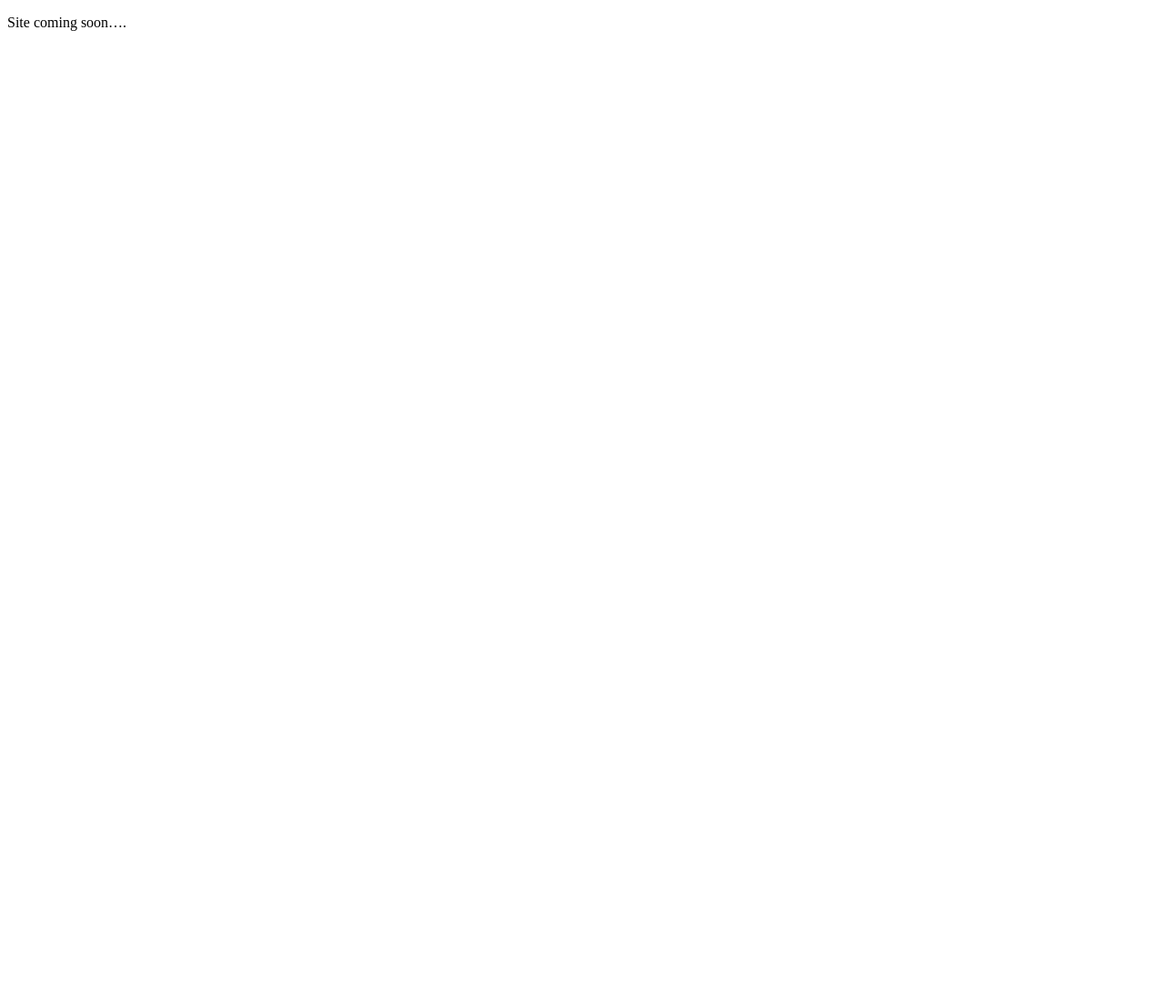
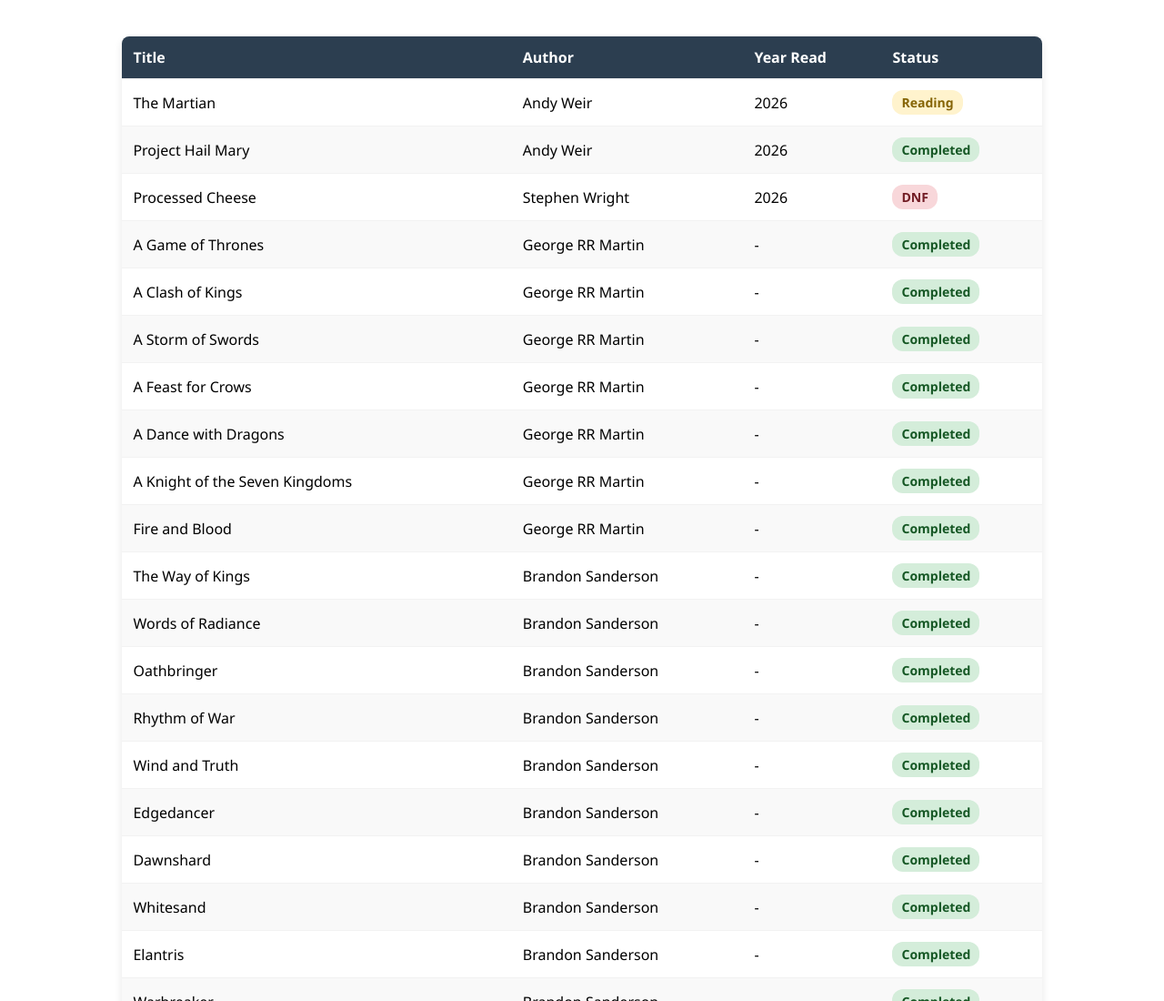
Before and after one commit to memmer-me/memmer.me, a plain HTML site: page index.html in a window 1280 px wide. Shown: the top 1100 px of the page at 91% size. Before the commit the page ends 800 px from the top, so only its background shows below. Drawn offline with Linux system fonts and the light colour scheme.

Commit message:
Add files via upload

```diff
--- /dev/null
+++ b/books.css
@@ -0,0 +1,58 @@
+* {
+    box-sizing: border-box;
+}
+
+body {
+    font-family: 'Segoe UI', sans-serif;
+}
+
+table {
+  width: 80%;
+  margin: 40px auto;
+  border-collapse: collapse;
+  box-shadow: 0 4px 8px rgba(0, 0, 0, 0.1);
+  border-radius: 8px;
+  overflow: hidden;
+}
+
+table thead tr {
+  background-color: #2c3e50;
+  color: white;
+  text-align: left;
+}
+
+table th, table td {
+  padding: 12px;
+  border-bottom: 1px solid #f2f2f2;
+}
+
+table tbody tr:nth-of-type(even) {
+  background-color: #f9f9f9;
+}
+
+table tbody tr:hover {
+  background-color: #f1f1f1;
+}
+
+.status {
+  padding: 4px 10px;
+  border-radius: 12px;
+  font-size: 14px;
+  font-weight: bold;
+  display: inline-block;
+}
+
+.completed {
+  background-color: #d4edda;
+  color: #155724;
+}
+
+.reading {
+  background-color: #fff3cd;
+  color: #856404;
+}
+
+.dnf {
+  background-color: #f8d7da;
+  color: #721c24;
+}
--- /dev/null
+++ b/books.js
@@ -0,0 +1,178 @@
+const books = [
+    {
+        title: "The Martian", author: "Andy Weir", year: "2026", status: "Reading"
+    },
+    {
+        title: "Project Hail Mary", author: "Andy Weir", year: "2026", status: "Completed"
+    },
+    {
+        title: "Processed Cheese", author: "Stephen Wright", year: "2026", status: "DNF"
+    },
+    {
+        title: "A Game of Thrones", author: "George RR Martin", year: "-", status: "Completed"
+    },
+    {
+        title: "A Clash of Kings", author: "George RR Martin", year: "-", status: "Completed"
+    },
+    {
+        title: "A Storm of Swords", author: "George RR Martin", year: "-", status: "Completed"
+    },
+    {
+        title: "A Feast for Crows", author: "George RR Martin", year: "-", status: "Completed",
+    },
+    {
+        title: "A Dance with Dragons", author: "George RR Martin", year: "-", status: "Completed"
+    },
+    {
+        title: "A Knight of the Seven Kingdoms", author: "George RR Martin", year: "-", status: "Completed"
+    },
+    {
+        title: "Fire and Blood", author: "George RR Martin", year: "-", status: "Completed"
+    },
+    {
+        title: "The Way of Kings", author: "Brandon Sanderson", year: "-", status: "Completed"
+    },
+    {
+        title: "Words of Radiance", author: "Brandon Sanderson", year: "-", status: "Completed"
+    },
+    {
+        title: "Oathbringer", author: "Brandon Sanderson", year: "-", status: "Completed"
+    },
+    {
+        title: "Rhythm of War", author: "Brandon Sanderson", year: "-", status: "Completed"
+    },
+    {
+        title: "Wind and Truth", author: "Brandon Sanderson", year: "-", status: "Completed"
+    },
+    {
+        title: "Edgedancer", author: "Brandon Sanderson", year: "-", status: "Completed"
+    },
+    {
+        title: "Dawnshard", author: "Brandon Sanderson", year: "-", status: "Completed"
+    },
+    {
+        title: "Whitesand", author: "Brandon Sanderson", year: "-", status: "Completed"
+    },
+    {
+        title: "Elantris", author: "Brandon Sanderson", year: "-", status: "Completed"
+    },
+    {
+        title: "Warbreaker", author: "Brandon Sanderson", year: "-", status: "Completed"
+    },
+    {
+        title: "Mistborn", author: "Brandon Sanderson", year: "-", status: "Completed"
+    },
+    {
+        title: "The Well of Ascension", author: "Brandon Sanderson", year: "-", status: "Completed"
+    },
+    {
+        title: "The Hero of Ages", author: "Brandon Sanderson", year: "-", status: "Completed"
+    },
+    {
+        title: "The Alloy of Law", author: "Brandon Sanderson", year: "-", status: "Completed"
+    },
+    {
+        title: "Shadows of Self", author: "Brandon Sanderson", year: "-", status: "Completed"
+    },
+    {
+        title: "The Bands of Mourning", author: "Brandon Sanderson", year: "-", status: "Completed"
+    },
+    {
+        title: "The Lost Metal", author: "Brandon Sanderson", year: "-", status: "Completed"
+    },
+    {
+        title: "Tress of the Emerald Sea", author: "Brandon Sanderson", year: "-", status: "Completed"
+    },
+    {
+        title: "Yumi and the Nightmare Painter", author: "Brandon Sanderson", year: "-", status: "Completed"
+    },
+    {
+        title: "The Sunlit Man", author: "Brandon Sanderson", year: "-", status: "Completed"
+    },
+    {
+        title: "Dragonsteel Prime", author: "Brandon Sanderson", year: "-", status: "Completed"
+    },
+    {
+        title: "Arcanum Unbounded", author: "Brandon Sanderson", year: "-", status: "Completed"
+    },
+    {
+        title: "Mistborn: Secret History", author: "Brandon Sanderson", year: "-", status: "Completed"
+    },
+    {
+        title: "The Emperor's Soul", author: "Brandon Sanderson", year: "-", status: "Completed"
+    },
+    {
+        title: "The Rithmatist", author: "Brandon Sanderson", year: "-", status: "Completed"
+    },
+    {
+        title: "Skyward", author: "Brandon Sanderson", year: "-", status: "Completed"
+    },
+    {
+        title: "Starsight", author: "Brandon Sanderson", year: "-", status: "Completed"
+    },
+    {
+        title: "Skyward Flight", author: "Brandon Sanderson", year: "-", status: "Completed"
+    },
+    {
+        title: "Cytonic", author: "Brandon Sanderson", year: "-", status: "Completed"
+    },
+    {
+        title: "Defiant", author: "Brandon Sanderson", year: "-", status: "Completed"
+    },
+    {
+        title: "Long Chills & Case Dough", author: "Brandon Sanderson", year: "-", status: "Completed"
+    },
+    {
+        title: "Legion", author: "Brandon Sanderson", year: "-", status: "Completed"
+    },
+    {
+        title: "The Blade Itself", author: "Joe Abercrombie", year: "-", status: "Completed"
+    },
+    {
+        title: "Before They Are Hanged", author: "Joe Abercrombie", year: "-", status: "Completed"
+    },
+    {
+        title: "Last Argument of Kings", author: "Joe Abercrombie", year: "-", status: "Completed"
+    },
+    {
+        title: "Best Served Cold", author: "Joe Abercrombie", year: "-", status: "Completed"
+    },
+    {
+        title: "The Heroes", author: "Joe Abercrombie", year: "-", status: "Completed"
+    },
+    {
+        title: "The Hunger Games", author: "Suzanne Collins", year: "-", status: "Completed"
+    },
+    {
+        title: "Catching Fire", author: "Suzanne Collins", year: "-", status: "Completed"
+    },
+    {
+        title: "Mockingjay", author: "Suzanne Collins", year: "-", status: "Completed"
+    },
+    {
+        title: "The Ballad of Songbirds and Snakes", author: "Suzanne Collins", year: "-", status: "Completed"
+    },
+    {
+        title: "Sunrise on the Reaping", author: "Suzanne Collins", year: "-", status: "Completed"
+    }
+];
+
+function populateTable(bookList) {
+    const tableBody = document.getElementById('book-list-body');
+    tableBody.innerHTML = '';
+
+    for (let book of bookList) {
+        const statusClass = book.status.toLowerCase();
+        tableBody.innerHTML += `
+            <tr>
+                <td>${book.title}</td>
+                <td>${book.author}</td>
+                <td>${book.year}</td>
+                <td>
+                    <span class="status ${statusClass}">${book.status}</span>
+                </td>
+            </tr>
+        `;
+    }
+}
+populateTable(books);
--- a/index.html
+++ b/index.html
@@ -1,13 +1,24 @@
-
-
 <!DOCTYPE html>
-
-<html>
-
+<html lang="en">
+<head>
+    <meta charset="UTF-8">
+    <meta name="viewport" content="width=device-width, initial-scale=1.0">
+    <link rel="stylesheet" href="books.css">
+    <title>Books</title>
+</head>
 <body>
-
-    <p>Site coming soon….</p>
-
+    <table>
+        <thead>
+            <tr>
+                <th>Title</th>
+                <th>Author</th>
+                <th>Year Read</th>
+                <th>Status</th>
+            </tr>
+        </thead>
+        <tbody id="book-list-body">
+        </tbody>
+    </table>
+    <script src="books.js"></script>
 </body>
-
 </html>
```
